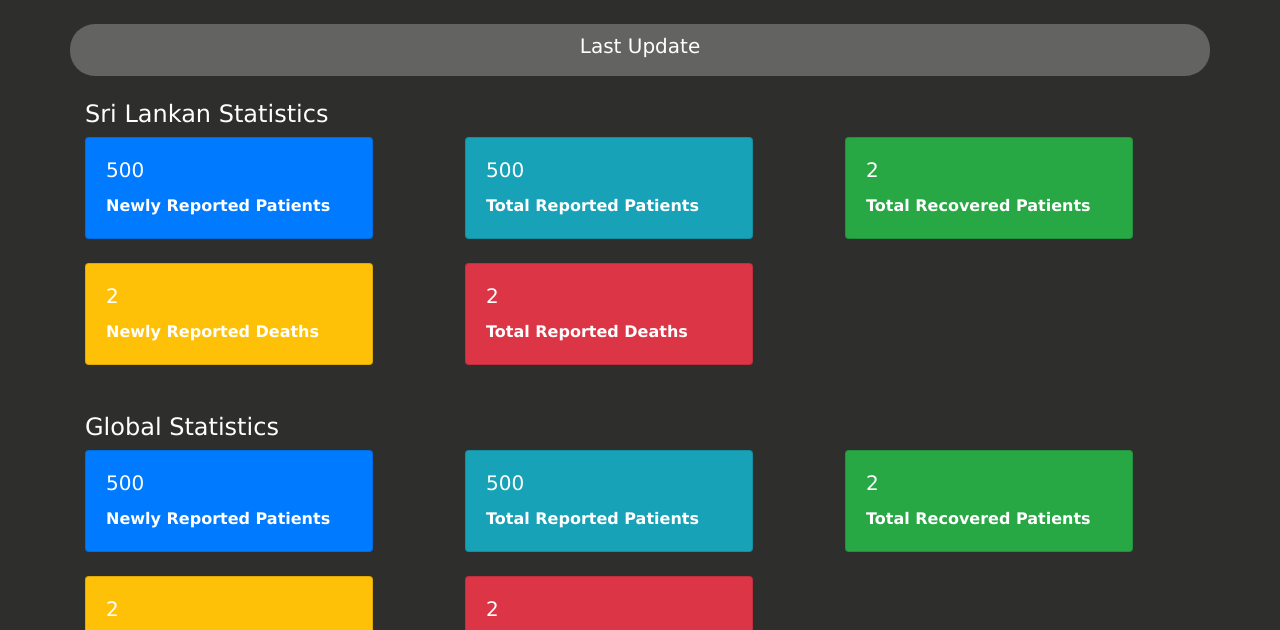
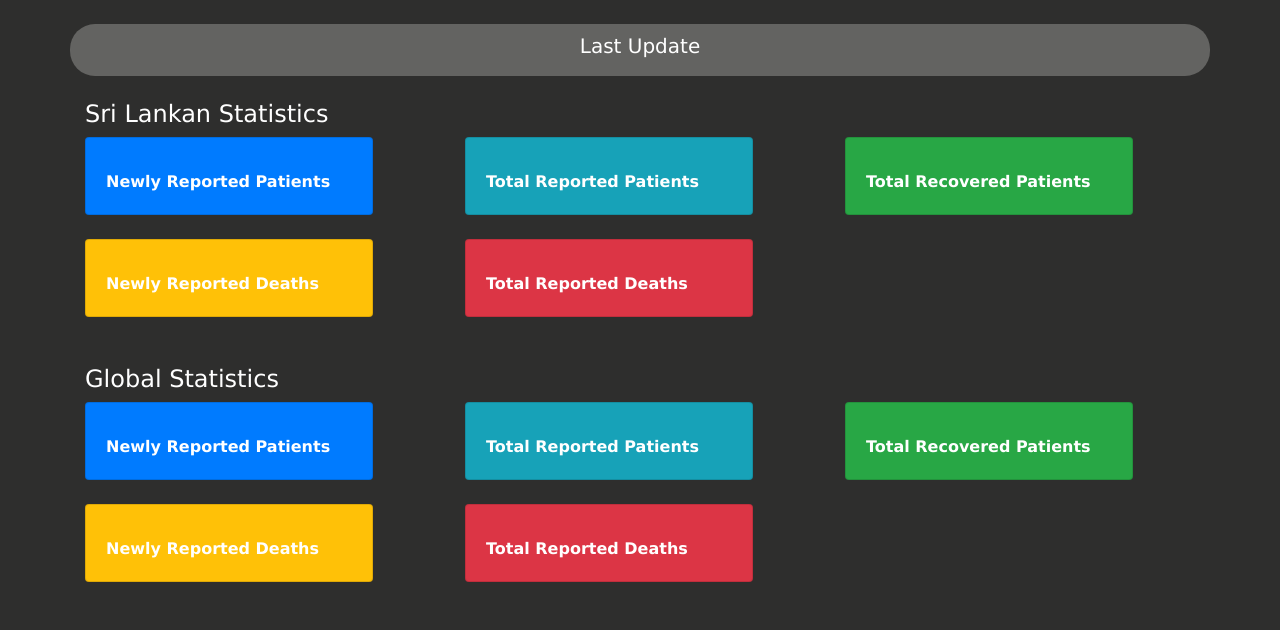
Before and after one commit to malindamrd/covid19_dashboard, a PHP site: page / in a window 1280 px wide. Shown: the part 56-686 px from the top of the page. After the commit the page ends 638 px from the top, so only its background shows below. Run offline with PHP 8.4, Linux system fonts and the light colour scheme; some libraries are stand-ins or nearby versions.

Commit message:
html bug fix

```diff
--- a/index.php
+++ b/index.php
@@ -36,7 +36,7 @@
         <div class="col-lg">
             <div class="card bg-primary" style="width: 18rem;">
                 <div class="card-body">
-                    <h5 id="local_new" class="card-title">500</h5>
+                    <h5 id="local_new" class="card-title"></h5>
                     <p class="card-text">Newly Reported Patients</p>
 
                 </div>
@@ -45,7 +45,7 @@
         <div class="col-lg">
             <div class="card bg-info" style="width: 18rem;">
                 <div class="card-body">
-                    <h5 id="local_total_cases" class="card-title">500</h5>
+                    <h5 id="local_total_cases" class="card-title"></h5>
                     <p class="card-text">Total Reported Patients</p>
 
                 </div>
@@ -55,7 +55,7 @@
 
             <div class="card bg-success" style="width: 18rem;">
                 <div class="card-body">
-                    <h5 id="local_recovered" class="card-title">2</h5>
+                    <h5 id="local_recovered" class="card-title"></h5>
                     <p class="card-text">Total Recovered Patients</p>
 
                 </div>
@@ -69,7 +69,7 @@
         <div hidden class="col col-lg-4">
             <div class="card" style="width: 18rem">
                 <div class="card-body">
-                    <h5 id="local_total_number_of_individuals_in_hospitals" class="card-title">2</h5>
+                    <h5 id="local_total_number_of_individuals_in_hospitals" class="card-title"></h5>
                     <p class="card-text">Hospitalized Pations</p>
                 </div>
 
@@ -78,7 +78,7 @@
         <div class="col col-lg-4">
             <div class="card bg-warning" style="width: 18rem;">
                 <div class="card-body">
-                    <h5 id="local_new_deaths" class="card-title">2</h5>
+                    <h5 id="local_new_deaths" class="card-title"></h5>
                     <p class="card-text">Newly Reported Deaths</p>
 
                 </div>
@@ -88,7 +88,7 @@
         <div class="col col-lg-4">
             <div class="card bg-danger" style="width: 18rem;">
                 <div class="card-body">
-                    <h5 id="local_deaths" class="card-title">2</h5>
+                    <h5 id="local_deaths" class="card-title"></h5>
                     <p class="card-text">Total Reported Deaths</p>
                 </div>
 
@@ -106,7 +106,7 @@
         <div class="col-lg">
             <div class="card bg-primary" style="width: 18rem;">
                 <div class="card-body">
-                    <h5 id="global_new_cases" class="card-title">500</h5>
+                    <h5 id="global_new_cases" class="card-title"></h5>
                     <p class="card-text">Newly Reported Patients</p>
 
                 </div>
@@ -115,7 +115,7 @@
         <div class="col-lg">
             <div class="card bg-info" style="width: 18rem;">
                 <div class="card-body">
-                    <h5 id="global_total_cases" class="card-title">500</h5>
+                    <h5 id="global_total_cases" class="card-title"></h5>
                     <p class="card-text">Total Reported Patients</p>
 
                 </div>
@@ -124,7 +124,7 @@
         <div class="col-lg">
             <div class="card bg-success" style="width: 18rem;">
                 <div class="card-body">
-                    <h5 id="global_recovered" class="card-title">2</h5>
+                    <h5 id="global_recovered" class="card-title"></h5>
                     <p class="card-text">Total Recovered Patients</p>
 
                 </div>
@@ -136,7 +136,7 @@
         <div class="col col-lg-4">
             <div class="card bg-warning" style="width: 18rem;">
                 <div class="card-body">
-                    <h5 id="global_new_deaths" class="card-title">2</h5>
+                    <h5 id="global_new_deaths" class="card-title"></h5>
                     <p class="card-text">Newly Reported Deaths</p>
 
                 </div>
@@ -145,7 +145,7 @@
         <div class="col col-lg-4">
             <div class="card bg-danger" style="width: 18rem;">
                 <div class="card-body">
-                    <h5 id="global_deaths" class="card-title">2</h5>
+                    <h5 id="global_deaths" class="card-title"></h5>
                     <p class="card-text">Total Reported Deaths</p>
 
                 </div>
```
